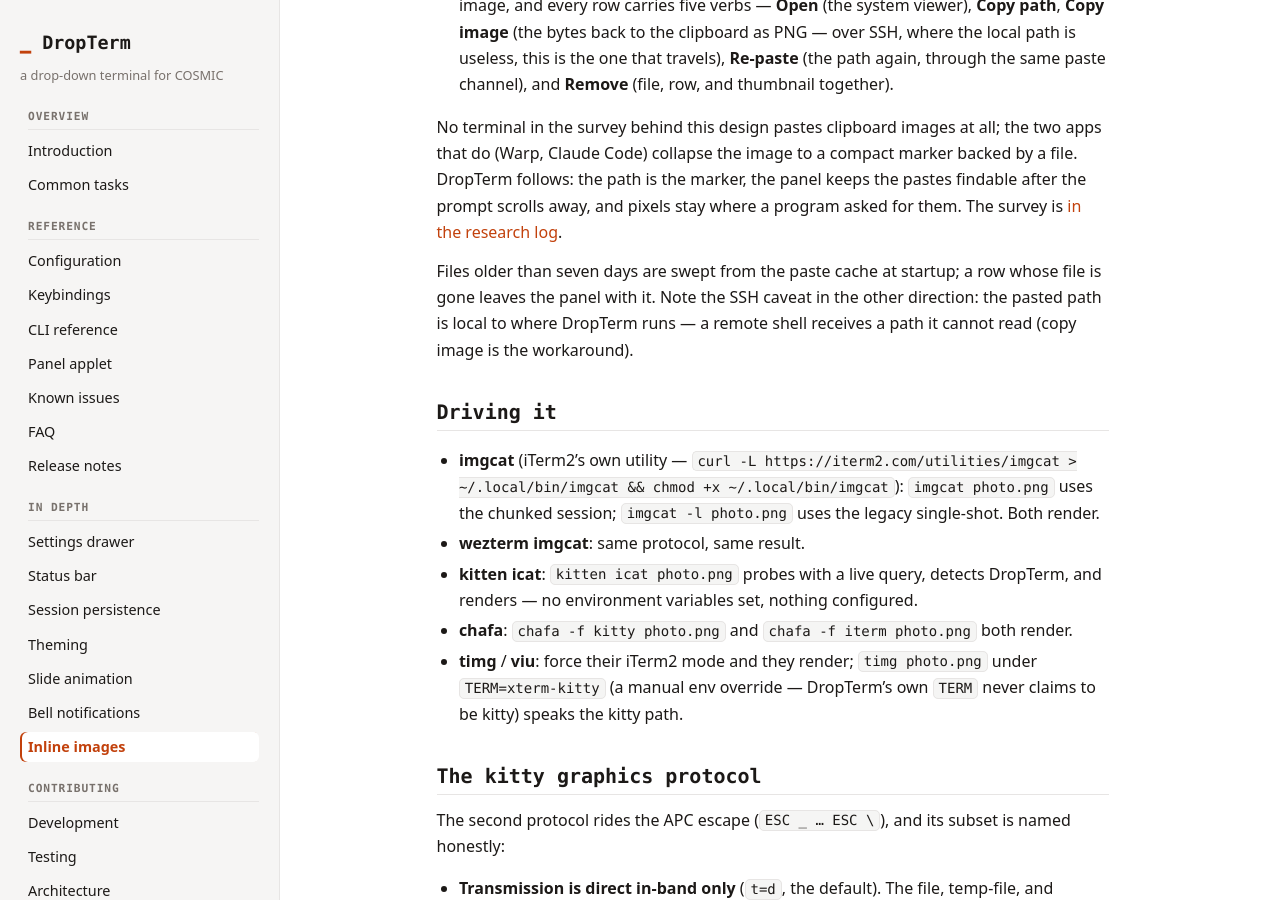
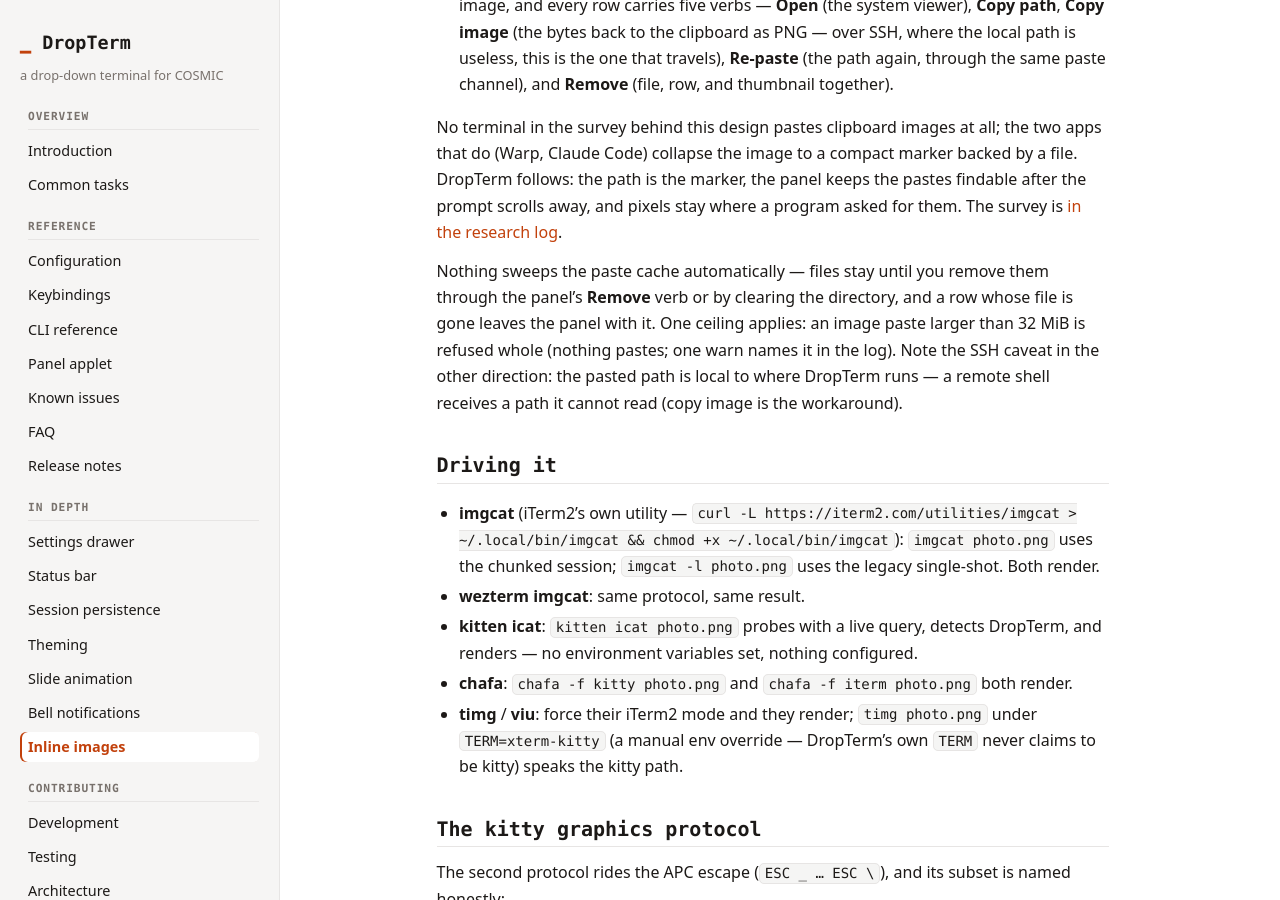
Before and after one commit to l1br3-io/cosmic-ext-dropterm, a Jekyll site: the page built from docs/images.md, in a window 1280 px wide and 900 px high, scrolled down 993 px. Built offline with Jekyll 4.4.1, drawn with Linux system fonts in a browser that asks for light colours; our own code applies the rules of GitHub Pages for plain Markdown files.

Commit message:
docs: the paste cache's truths replace the sweep that never shipped (the /ship audit's docs-vs-code catch) — images.md claimed files older than seven days were swept from the paste cache at startup, a retention rule no code ever ran (the sweep is still only a spec ruling), and for a page about clipboard screenshots a fabricated data-retention statement is a security-relevant claim; the page now says what is true — nothing sweeps automatically, the panel's Remove verb or clearing the directory is the cleanup, and the 32 MiB refusal names the one ceiling that does apply — with known-issues.md carrying the no-sweep rough edge beside its clipboard siblings (0600 owner-only files, the over-cap refusal named so the row reads whole); StatusInputs.pasted's doc drops its phantom prune-at-paste moment for the two the code runs (panel open and remove, the hand-delete staleness window named) — just check green

```diff
--- a/docs/images.md
+++ b/docs/images.md
@@ -20,7 +20,7 @@ Pasting an image from the clipboard is a different road than the ones above, and
 
 No terminal in the survey behind this design pastes clipboard images at all; the two apps that do (Warp, Claude Code) collapse the image to a compact marker backed by a file. DropTerm follows: the path is the marker, the panel keeps the pastes findable after the prompt scrolls away, and pixels stay where a program asked for them. The survey is [in the research log](research/paste-image-ux.md).
 
-Files older than seven days are swept from the paste cache at startup; a row whose file is gone leaves the panel with it. Note the SSH caveat in the other direction: the pasted path is local to where DropTerm runs — a remote shell receives a path it cannot read (copy image is the workaround).
+Nothing sweeps the paste cache automatically — files stay until you remove them through the panel's **Remove** verb or by clearing the directory, and a row whose file is gone leaves the panel with it. One ceiling applies: an image paste larger than 32 MiB is refused whole (nothing pastes; one warn names it in the log). Note the SSH caveat in the other direction: the pasted path is local to where DropTerm runs — a remote shell receives a path it cannot read (copy image is the workaround).
 
 ## Driving it
 
```
Also changed, not shown: docs/known-issues.md (+1 -0 lines), 1 other file.
